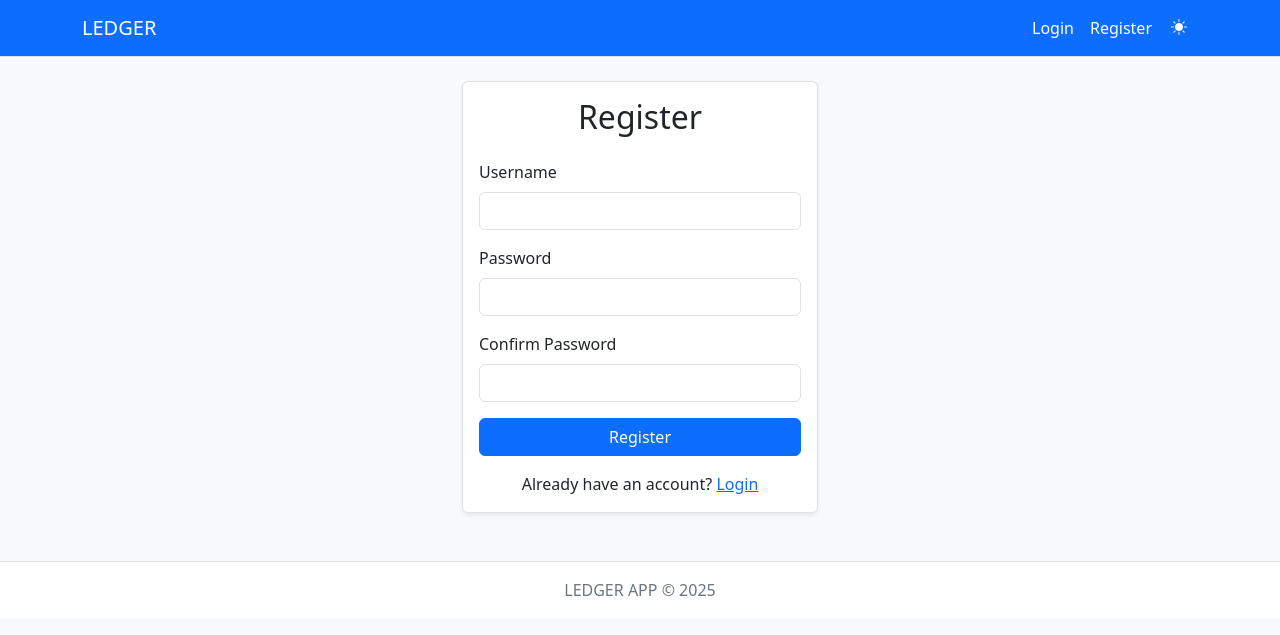
After one commit to Wgelyjr/ely-ledger, a Flask app: page /register in a window 1280 px wide. The commit adds this page. Shown: the top 635 px of the page. Run offline with Flask 3, Linux system fonts and the light colour scheme; some libraries are stand-ins or nearby versions.

```diff
--- a/app.py
+++ b/app.py
@@ -1,20 +1,44 @@
-from flask import Flask, render_template, request, redirect, url_for, jsonify
+from flask import Flask, render_template, request, redirect, url_for, jsonify, flash, session
 from flask_sqlalchemy import SQLAlchemy
+from flask_login import LoginManager, UserMixin, login_user, login_required, logout_user, current_user
+from werkzeug.security import generate_password_hash, check_password_hash
 from datetime import datetime
 
 app = Flask(__name__)
 app.config['SQLALCHEMY_DATABASE_URI'] = 'sqlite:///journal.db'
 app.config['SQLALCHEMY_TRACK_MODIFICATIONS'] = False
+app.config['SECRET_KEY'] = 'your-secret-key-here'  # Change this in production
 db = SQLAlchemy(app)
+login_manager = LoginManager(app)
+login_manager.login_view = 'login'
+
+class User(UserMixin, db.Model):
+    id = db.Column(db.Integer, primary_key=True)
+    username = db.Column(db.String(80), unique=True, nullable=False)
+    password_hash = db.Column(db.String(120), nullable=False)
+    entries = db.relationship('JournalEntry', backref='author', lazy=True)
+    settings = db.relationship('UserSettings', backref='user', uselist=False)
+
+    def set_password(self, password):
+        self.password_hash = generate_password_hash(password)
+
+    def check_password(self, password):
+        return check_password_hash(self.password_hash, password)
+
+class UserSettings(db.Model):
+    id = db.Column(db.Integer, primary_key=True)
+    user_id = db.Column(db.Integer, db.ForeignKey('user.id'), nullable=False)
+    theme = db.Column(db.String(50), default='light')
+    entries_per_page = db.Column(db.Integer, default=10)
 
 class JournalEntry(db.Model):
+    user_id = db.Column(db.Integer, db.ForeignKey('user.id'), nullable=False)
     id = db.Column(db.Integer, primary_key=True)
     title = db.Column(db.String(100), nullable=False)
     content = db.Column(db.Text, nullable=False)
     created_at = db.Column(db.DateTime, default=datetime.utcnow)
     mood = db.Column(db.String(50))
     tags = db.Column(db.String(200))
-    ai_summary = db.Column(db.Text)  # For future AI summarization feature
 
     def to_dict(self):
         return {
@@ -24,22 +48,83 @@ class JournalEntry(db.Model):
             'created_at': self.created_at.isoformat(),
             'mood': self.mood,
             'tags': self.tags,
-            'ai_summary': self.ai_summary
+            'user_id': self.user_id
         }
 
+@login_manager.user_loader
+def load_user(user_id):
+    return User.query.get(int(user_id))
+
+@app.route('/login', methods=['GET', 'POST'])
+def login():
+    if request.method == 'POST':
+        username = request.form['username']
+        password = request.form['password']
+        user = User.query.filter_by(username=username).first()
+
+        if user and user.check_password(password):
+            login_user(user)
+            return redirect(url_for('index'))
+
+        flash('Invalid username or password')
+    return render_template('login.html')
+
+@app.route('/register', methods=['GET', 'POST'])
+def register():
+    if request.method == 'POST':
+        username = request.form['username']
+        password = request.form['password']
+
+        if User.query.filter_by(username=username).first():
+            flash('Username already exists')
+            return redirect(url_for('register'))
+
+        user = User(username=username)
+        user.set_password(password)
+        settings = UserSettings(user=user)
+
+        db.session.add(user)
+        db.session.add(settings)
+        db.session.commit()
+
+        login_user(user)
+        return redirect(url_for('index'))
+    return render_template('register.html')
+
+@app.route('/logout')
+@login_required
+def logout():
+    logout_user()
+    return redirect(url_for('login'))
+
+@app.route('/settings', methods=['GET', 'POST'])
+@login_required
+def user_settings():
+    if request.method == 'POST':
+        settings = current_user.settings
+        settings.theme = request.form.get('theme', 'light')
+        settings.entries_per_page = int(request.form.get('entries_per_page', 10))
+        db.session.commit()
+        flash('Settings updated successfully')
+        return redirect(url_for('user_settings'))
+    return render_template('settings.html')
+
 @app.route('/')
+@login_required
 def index():
-    entries = JournalEntry.query.order_by(JournalEntry.created_at.desc()).all()
+    entries = JournalEntry.query.filter_by(user_id=current_user.id).order_by(JournalEntry.created_at.desc()).all()
     return render_template('index.html', entries=entries)
 
 @app.route('/entry/new', methods=['GET', 'POST'])
+@login_required
 def new_entry():
     if request.method == 'POST':
         entry = JournalEntry(
             title=request.form['title'],
             content=request.form['content'],
             mood=request.form.get('mood'),
-            tags=request.form.get('tags')
+            tags=request.form.get('tags'),
+            user_id=current_user.id
         )
         db.session.add(entry)
         db.session.commit()
@@ -47,11 +132,13 @@ def new_entry():
     return render_template('new_entry.html')
 
 @app.route('/entry/<int:id>')
+@login_required
 def view_entry(id):
     entry = JournalEntry.query.get_or_404(id)
     return render_template('view_entry.html', entry=entry)
 
 @app.route('/entry/<int:id>/edit', methods=['GET', 'POST'])
+@login_required
 def edit_entry(id):
     entry = JournalEntry.query.get_or_404(id)
     if request.method == 'POST':
@@ -64,28 +151,42 @@ def edit_entry(id):
     return render_template('edit_entry.html', entry=entry)
 
 @app.route('/entry/<int:id>/delete', methods=['POST'])
+@login_required
 def delete_entry(id):
     entry = JournalEntry.query.get_or_404(id)
     db.session.delete(entry)
     db.session.commit()
     return redirect(url_for('index'))
 
-# API endpoints for future AI features
-@app.route('/api/entries')
-def api_entries():
-    entries = JournalEntry.query.order_by(JournalEntry.created_at.desc()).all()
+@app.route('/api/search')
+@login_required
+def search_entries():
+    query = request.args.get('q', '')
+    entries = JournalEntry.query.filter(
+        db.and_(
+            JournalEntry.user_id == current_user.id,
+            db.or_(
+                JournalEntry.title.ilike(f'%{query}%'),
+                JournalEntry.content.ilike(f'%{query}%'),
+                JournalEntry.tags.ilike(f'%{query}%')
+            )
+        )
+    ).order_by(JournalEntry.created_at.desc()).all()
     return jsonify([entry.to_dict() for entry in entries])
 
-@app.route('/api/entry/<int:id>/summary', methods=['POST'])
-def generate_summary(id):
-    # Placeholder for future AI summary generation
-    return jsonify({'message': 'AI summary generation coming soon'})
+@app.route('/api/settings/theme', methods=['POST'])
+@login_required
+def update_theme():
+    if not request.is_json:
+        return jsonify({'error': 'Content-Type must be application/json'}), 400
 
-@app.route('/api/search')
-def search_entries():
-    # Placeholder for future AI-powered search
-    query = request.args.get('q', '')
-    return jsonify({'message': 'AI-powered search coming soon', 'query': query})
+    theme = request.json.get('theme')
+    if theme not in ['light', 'dark']:
+        return jsonify({'error': 'Invalid theme'}), 400
+
+    current_user.settings.theme = theme
+    db.session.commit()
+    return jsonify({'theme': theme})
 
 if __name__ == '__main__':
     with app.app_context():
--- a/templates/base.html
+++ b/templates/base.html
@@ -1,5 +1,5 @@
 <!DOCTYPE html>
-<html lang="en">
+<html lang="en" data-theme="{{ current_user.settings.theme if current_user.is_authenticated else 'light' }}">
 <head>
     <meta charset="UTF-8">
     <meta name="viewport" content="width=device-width, initial-scale=1.0">
@@ -152,6 +152,7 @@
                 <span class="navbar-toggler-icon"></span>
             </button>
             <div class="collapse navbar-collapse" id="navbarNav">
+                {% if current_user.is_authenticated %}
                 <ul class="navbar-nav">
                     <li class="nav-item">
                         <a class="nav-link" href="{{ url_for('index') }}">Home</a>
@@ -164,9 +165,40 @@
                     <input class="form-control me-2" type="search" name="q" placeholder="Search entries..." aria-label="Search">
                     <button class="btn btn-outline-light" type="submit">Search</button>
                 </form>
-                <button class="theme-toggle btn btn-link" id="themeToggle" title="Toggle theme">
-                    <i class="bi bi-sun-fill" id="themeIcon"></i>
-                </button>
+                <div class="d-flex align-items-center">
+                    <button class="theme-toggle btn btn-link me-2" id="themeToggle" title="Toggle theme">
+                        <i class="bi bi-sun-fill" id="themeIcon"></i>
+                    </button>
+                    <div class="dropdown">
+                        <button class="btn btn-outline-light dropdown-toggle" type="button" id="userMenu" data-bs-toggle="dropdown" aria-expanded="false">
+                            <i class="bi bi-person-circle"></i> {{ current_user.username }}
+                        </button>
+                        <ul class="dropdown-menu dropdown-menu-end" aria-labelledby="userMenu">
+                            <li><a class="dropdown-item" href="{{ url_for('user_settings') }}">
+                                <i class="bi bi-gear"></i> Settings
+                            </a></li>
+                            <li><hr class="dropdown-divider"></li>
+                            <li><a class="dropdown-item" href="{{ url_for('logout') }}">
+                                <i class="bi bi-box-arrow-right"></i> Logout
+                            </a></li>
+                        </ul>
+                    </div>
+                </div>
+                {% else %}
+                <ul class="navbar-nav ms-auto">
+                    <li class="nav-item">
+                        <a class="nav-link" href="{{ url_for('login') }}">Login</a>
+                    </li>
+                    <li class="nav-item">
+                        <a class="nav-link" href="{{ url_for('register') }}">Register</a>
+                    </li>
+                    <li class="nav-item">
+                        <button class="theme-toggle btn btn-link" id="themeToggle" title="Toggle theme">
+                            <i class="bi bi-sun-fill" id="themeIcon"></i>
+                        </button>
+                    </li>
+                </ul>
+                {% endif %}
             </div>
         </div>
     </nav>
@@ -189,18 +221,30 @@
             const themeToggle = document.getElementById('themeToggle');
             const themeIcon = document.getElementById('themeIcon');
 
-            // Check for saved theme preference or default to 'light'
-            const savedTheme = localStorage.getItem('theme') || 'light';
-            document.documentElement.setAttribute('data-theme', savedTheme);
-            updateThemeIcon(savedTheme);
+            // Initialize theme icon based on current theme
+            updateThemeIcon(document.documentElement.getAttribute('data-theme'));
 
-            themeToggle.addEventListener('click', () => {
+            themeToggle.addEventListener('click', async () => {
                 const currentTheme = document.documentElement.getAttribute('data-theme');
                 const newTheme = currentTheme === 'dark' ? 'light' : 'dark';
 
-                document.documentElement.setAttribute('data-theme', newTheme);
-                localStorage.setItem('theme', newTheme);
-                updateThemeIcon(newTheme);
+                try {
+                    // Update theme in database
+                    const response = await fetch('/api/settings/theme', {
+                        method: 'POST',
+                        headers: {
+                            'Content-Type': 'application/json'
+                        },
+                        body: JSON.stringify({ theme: newTheme })
+                    });
+
+                    if (response.ok) {
+                        document.documentElement.setAttribute('data-theme', newTheme);
+                        updateThemeIcon(newTheme);
+                    }
+                } catch (error) {
+                    console.error('Failed to update theme:', error);
+                }
             });
 
             function updateThemeIcon(theme) {
--- /dev/null
+++ b/templates/register.html
@@ -0,0 +1,62 @@
+{% extends "base.html" %}
+
+{% block title %}Register{% endblock %}
+
+{% block content %}
+<div class="row justify-content-center">
+    <div class="col-md-6 col-lg-4">
+        <div class="card shadow-sm">
+            <div class="card-body">
+                <h2 class="text-center mb-4">Register</h2>
+
+                {% with messages = get_flashed_messages() %}
+                    {% if messages %}
+                        {% for message in messages %}
+                            <div class="alert alert-danger">{{ message }}</div>
+                        {% endfor %}
+                    {% endif %}
+                {% endwith %}
+
+                <form method="POST">
+                    <div class="mb-3">
+                        <label for="username" class="form-label">Username</label>
+                        <input type="text" class="form-control" id="username" name="username" required>
+                    </div>
+                    <div class="mb-3">
+                        <label for="password" class="form-label">Password</label>
+                        <input type="password" class="form-control" id="password" name="password" required>
+                    </div>
+                    <div class="mb-3">
+                        <label for="confirm_password" class="form-label">Confirm Password</label>
+                        <input type="password" class="form-control" id="confirm_password" name="confirm_password" required>
+                    </div>
+                    <div class="d-grid">
+                        <button type="submit" class="btn btn-primary">Register</button>
+                    </div>
+                </form>
+
+                <div class="text-center mt-3">
+                    <p class="mb-0">Already have an account? <a href="{{ url_for('login') }}">Login</a></p>
+                </div>
+            </div>
+        </div>
+    </div>
+</div>
+
+{% block scripts %}
+<script>
+document.addEventListener('DOMContentLoaded', function() {
+    const form = document.querySelector('form');
+    const password = document.getElementById('password');
+    const confirmPassword = document.getElementById('confirm_password');
+
+    form.addEventListener('submit', function(e) {
+        if (password.value !== confirmPassword.value) {
+            e.preventDefault();
+            alert('Passwords do not match!');
+        }
+    });
+});
+</script>
+{% endblock %}
+{% endblock %}
```
Also changed, not shown: requirements.txt (added, +17 -0 lines), templates/edit_entry.html (+59 -11 lines), templates/login.html (added, +41 -0 lines), templates/new_entry.html (+11 -7 lines), templates/settings.html (added, +50 -0 lines), templates/view_entry.html (+0 -41 lines), instance/journal.db.
